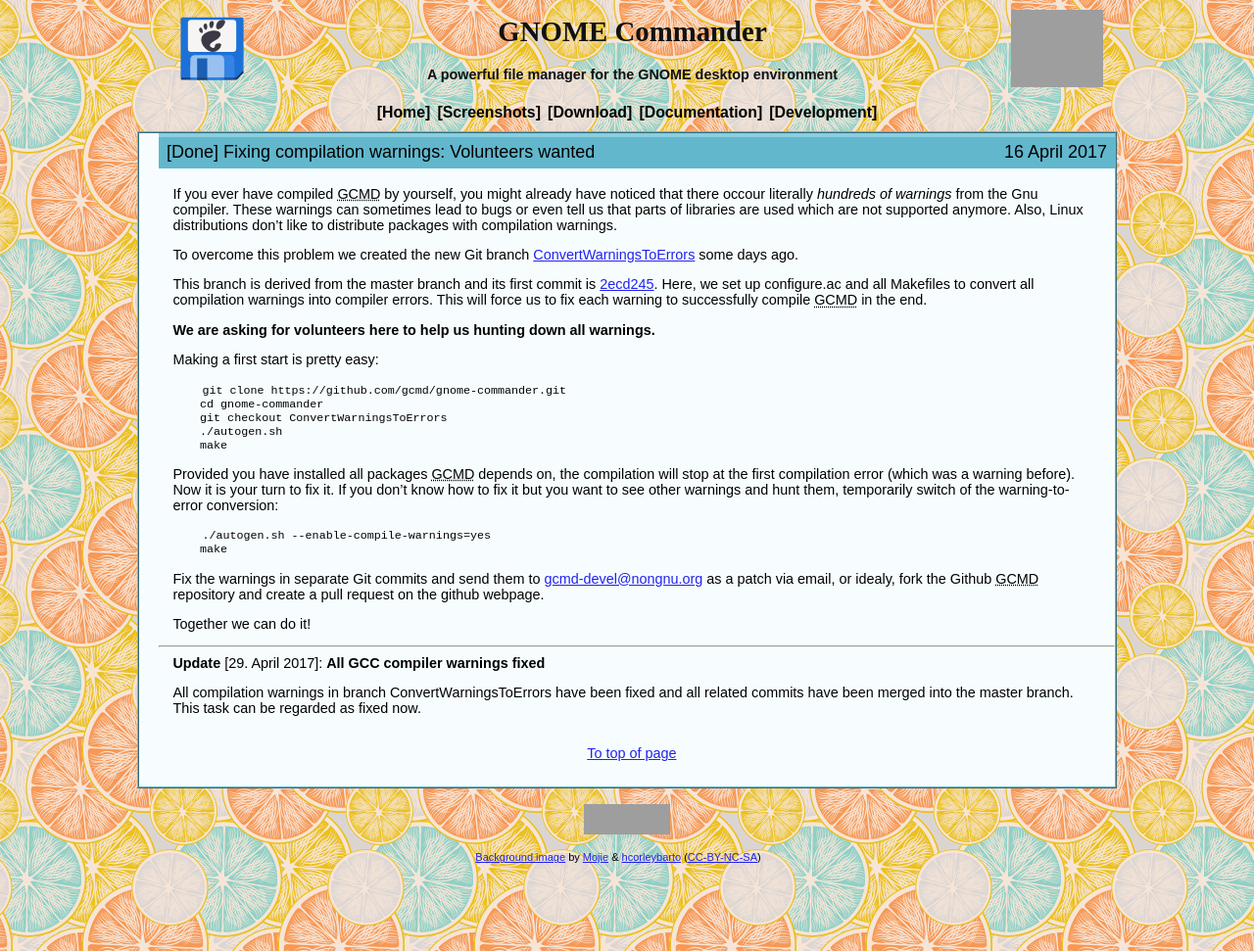
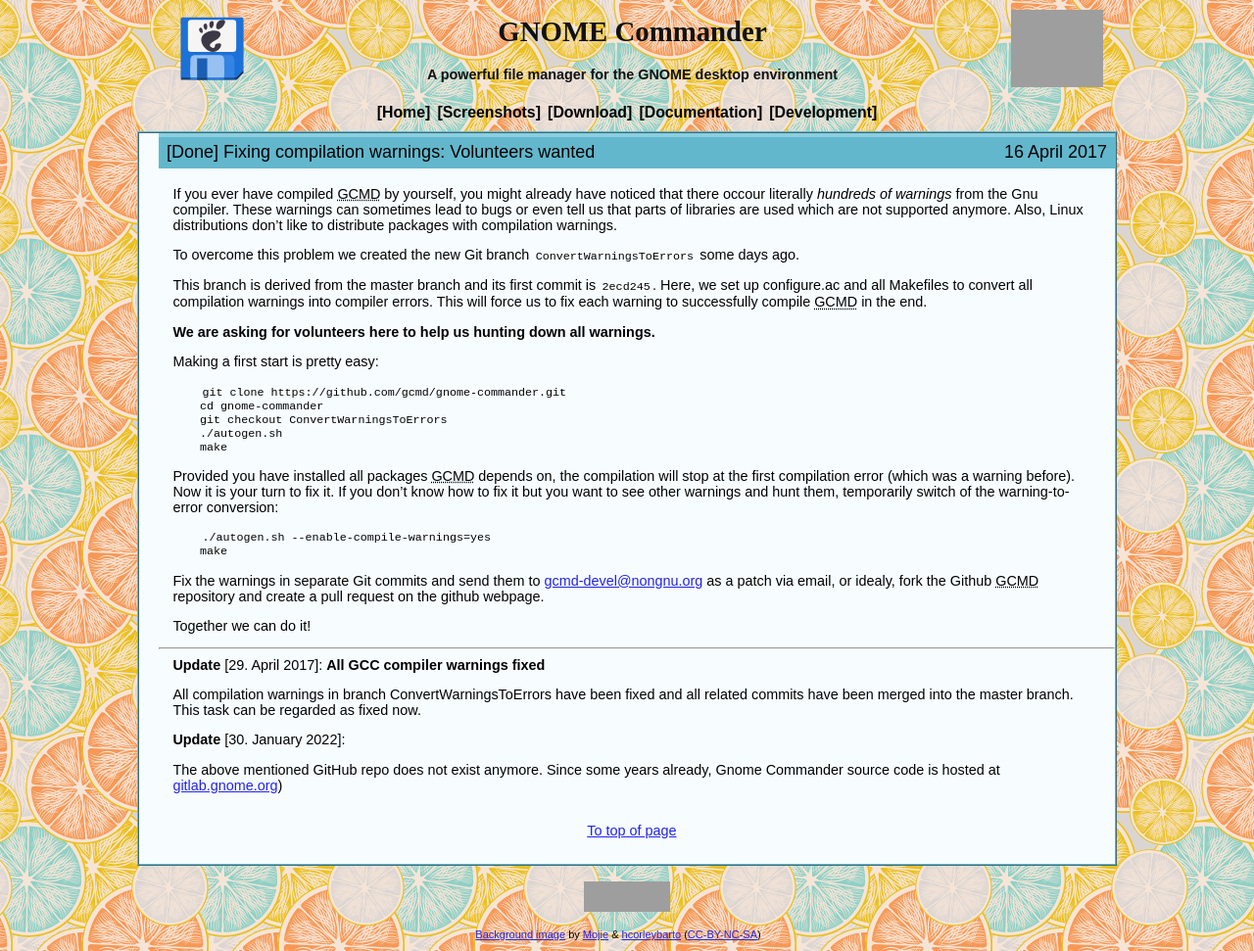
Before and after one commit to gcmd/gcmd.github.io, a Jekyll site: the page built from _posts/2017-04-16-Fix-compilation-warnings.md, in a window 1280 px wide. Shown: the whole page at 98% size. Built offline with Jekyll 4.4.1, drawn with Linux system fonts in a browser that asks for light colours; grey boxes are pictures that could not be loaded.

Commit message:
Fix or remove deprecated links, add a comment for this

```diff
--- a/_posts/2017-04-16-Fix-compilation-warnings.md
+++ b/_posts/2017-04-16-Fix-compilation-warnings.md
@@ -13,12 +13,10 @@
 compilation warnings.
 
 To overcome this problem we created the new Git branch
-[ConvertWarningsToErrors](https://github.com/gcmd/gnome-commander/commits/ConvertWarningsToErrors)
-some days ago.
+<code>ConvertWarningsToErrors</code> some days ago.
 
 This branch is derived from the master branch and its first commit is
-[2ecd245](https://github.com/gcmd/gnome-commander/commit/2ecd24547341618085cce43c8a9cb06f60b78d08).
-Here, we set up configure.ac and all Makefiles to convert all
+<code>2ecd245</code>. Here, we set up configure.ac and all Makefiles to convert all
 compilation warnings into compiler errors. This will force us to fix
 each warning to successfully compile GCMD in the end.
 
@@ -60,4 +58,8 @@
 have been fixed and all related commits have been merged into the master branch. This
 task can be regarded as fixed now.
 
+**Update** [30. January 2022]:
+
+The above mentioned GitHub repo does not exist anymore. Since some years already, Gnome Commander source code is hosted at [gitlab.gnome.org](https://gitlab.gnome.org/GNOME/gnome-commander))
+
 *[GCMD]: Gnome Commander
```
Also changed, not shown: _posts/2018-03-04-Release-v1-8-1.md (+1 -1 lines).
